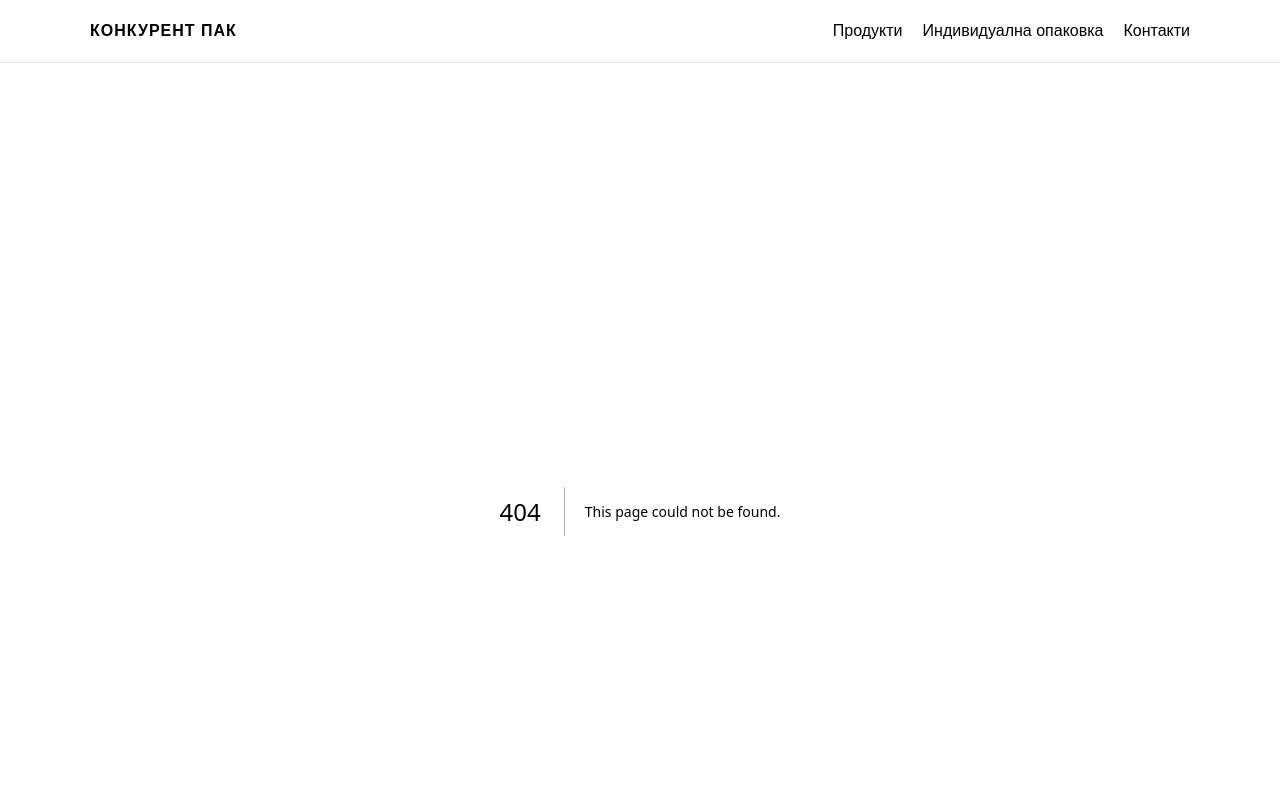
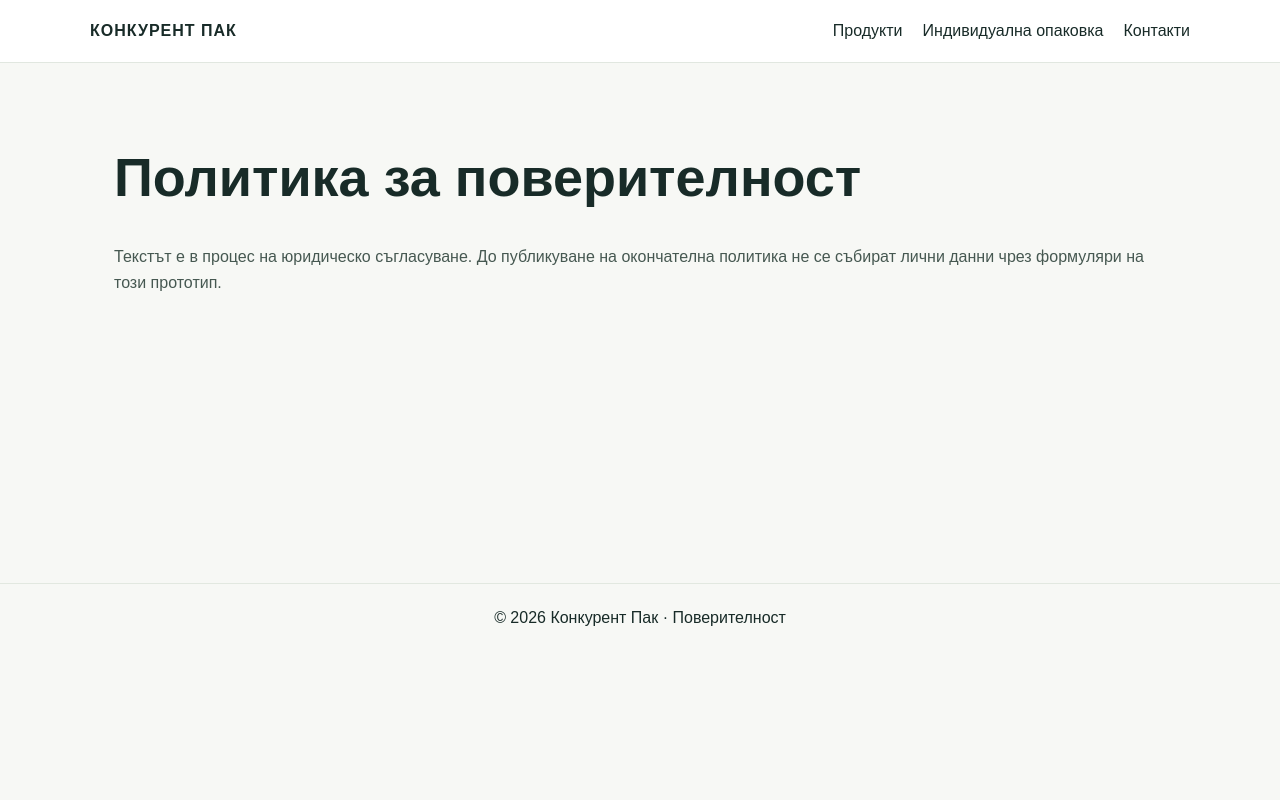
Before and after one commit to mitraniconsult-collab/Konkurentpak, a Next.js app: page /privacy in a window 1280 px wide. Before the commit this address had no page. Shown: the top 800 px of the page. Built offline with nearby package versions, Linux system fonts and the light colour scheme.

Commit message:
feat: add initial Next.js storefront

```diff
--- /dev/null
+++ b/app/privacy/page.tsx
@@ -0,0 +1,2 @@
+export const metadata={title:"Поверителност"};
+export default function Privacy(){return <><h1>Политика за поверителност</h1><p>Текстът е в процес на юридическо съгласуване. До публикуване на окончателна политика не се събират лични данни чрез формуляри на този прототип.</p></>}
```
